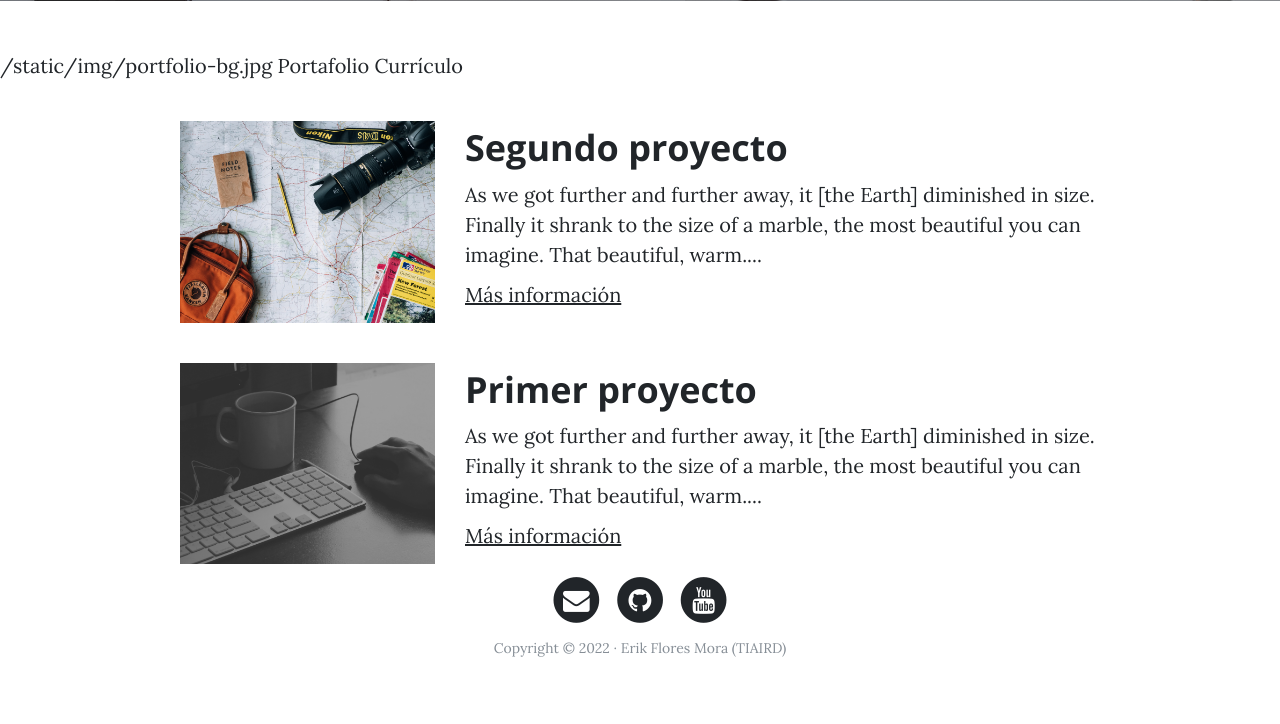
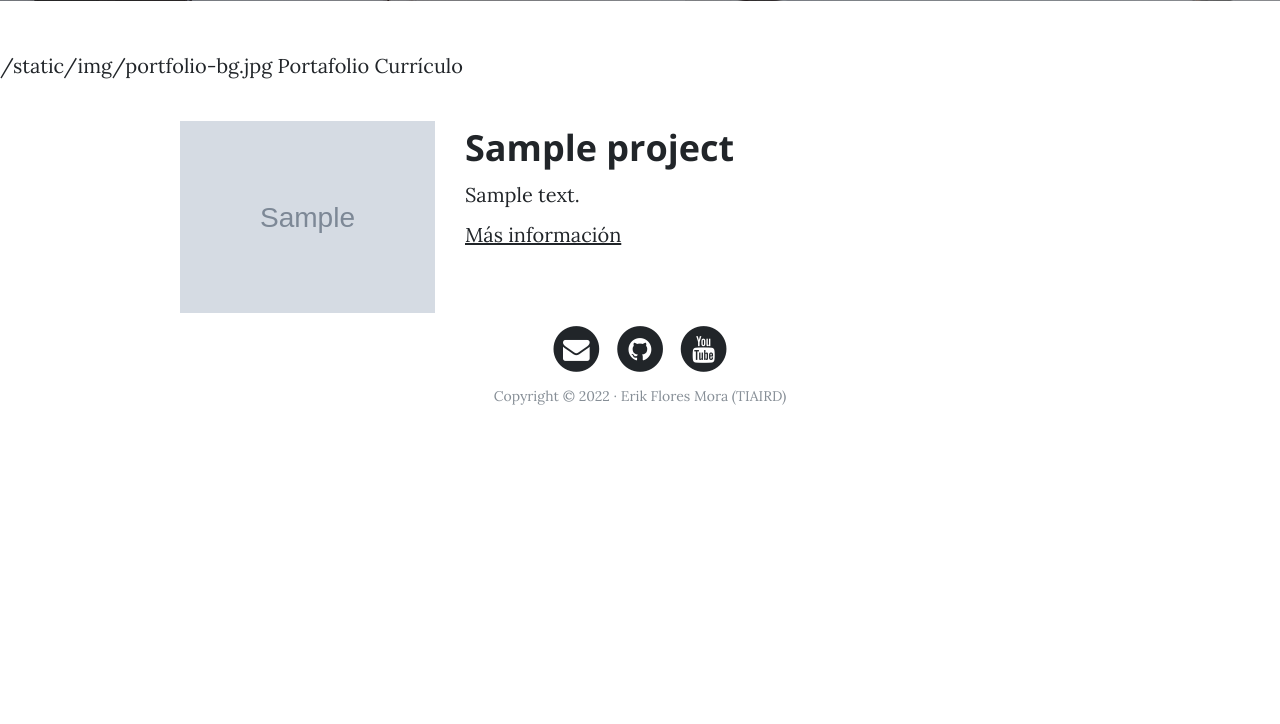
Before and after one commit to floresM25/web_Personal, a Flask app: template web_Personal/templates/public/portfolio.html in a window 1280 px wide. Shown: the part 531-1255 px from the top of the page. After the commit the page ends 936 px from the top, so only its background shows below. Run offline with Flask 2, Linux system fonts and the light colour scheme; the template is opened without the code that fills it: most values are stand-ins (such as "Sample title", 1, 10 or a date in 2020); grey boxes marked "Sample" are stand-in pictures; some libraries are stand-ins or nearby versions.

Commit message:
edicion 8

```diff
--- a/web_Personal/app.py
+++ b/web_Personal/app.py
@@ -18,7 +18,22 @@
 
 @app.route('/portfolio')
 def portfolio():
-    return render_template('public/portfolio.html')
+    projects = [
+        {
+            'name':'Primer proyecto',
+            'description':'As we got further and further away, it [the Earth] diminished in size.Finally it shrank to the size of a marble, the most beautiful you can imagine. That beautiful, war...',
+            'image':'img/home-bg.jpg',
+            'url':'http://google.com'
+        },
+        {
+            'name':'Segundo proyecto',
+            'description':'As we got further and further away, it [the Earth] diminished in size. Finally it shrank to the size of a marble, the most beautiful you canimagine. That beautiful, warm....',
+            'image':'img/about-bg.jpg',
+            'url':'http://xataca.com'
+        },
+
+    ]
+    return render_template('public/portfolio.html', projects=projects)
 
 
 ######## Rutas ##########
--- a/web_Personal/templates/public/portfolio.html
+++ b/web_Personal/templates/public/portfolio.html
@@ -14,27 +14,21 @@
 	    <!-- Contenido Principal -->
 	    <div class="container">
 	      <!-- Proyecto -->
+		  {% for project in projects %}
+
 	      <div class="row project">
 	      	<div class="col-lg-3 col-md-4 offset-lg-1">
-			      <img class="img-fluid" src="{{ url_for('static', filename='img/about-bg.jpg') }}" alt="">
+			      <img class="img-fluid" src="{{ url_for('static', filename= project.image) }}" alt="">
 	      	</div>
 	        <div class="col-lg-7 col-md-8">
-	      		<h2 class="section-heading title">Segundo proyecto</h2>
-	          <p>As we got further and further away, it [the Earth] diminished in size. Finally it shrank to the size of a marble, the most beautiful you can imagine. That beautiful, warm....</p>
-	          <p><a href="http://google.com">Más información</a></p>
+	      		<h2 class="section-heading title">{{ project.name }}</h2>
+	          <p>{{ project.description }}</p>
+	          <p><a href="{{ project.url }}">Más información</a></p>
 	      	</div>
 	      </div>
+		  {% endfor %}
 	      <!-- Proyecto -->
-	      <div class="row project">
-	      	<div class="col-lg-3 col-md-4 offset-lg-1">
-			      <img class="img-fluid" src="{{ url_for('static', filename='img/home-bg.jpg') }}" alt="">
-	      	</div>
-	        <div class="col-lg-7 col-md-8">
-	      		<h2 class="section-heading title">Primer proyecto</h2>
-	          <p>As we got further and further away, it [the Earth] diminished in size. Finally it shrank to the size of a marble, the most beautiful you can imagine. That beautiful, warm....</p>
-	          <p><a href="http://google.com">Más información</a></p>
-	      	</div>
-	      </div>
-		  </div>
+
+		</div>
 
 {% endblock %}
```
